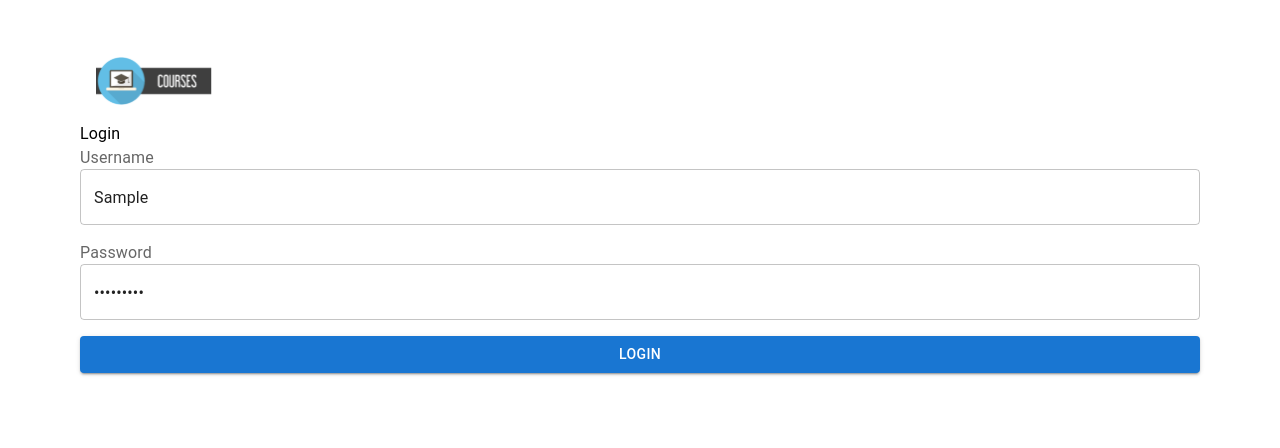
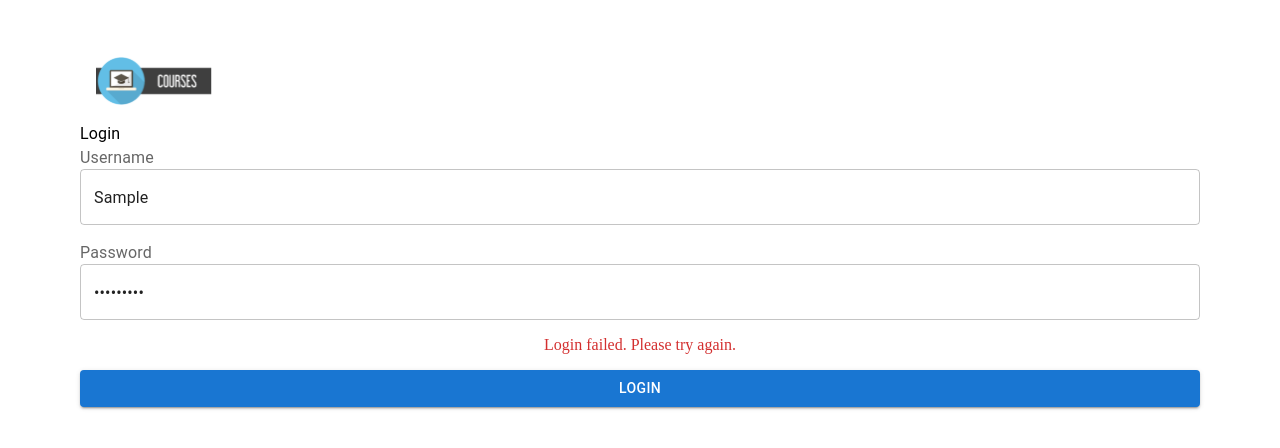
Before and after one commit to Tursynkhan/React-tasks, a React (Vite) app in the folder rs-react-app/: page /login in a window 1280 px wide. Both pictures are taken after typing "Sample", "Sample123" into the empty fields and a click on the button "LOGIN". Shown: the top 448 px of the page. Built offline with nearby package versions, Linux system fonts and the light colour scheme; no server answers.

Commit message:
feat: add validation

```diff
--- a/rs-react-app/src/features/auth/login/ui/LoginForm.tsx
+++ b/rs-react-app/src/features/auth/login/ui/LoginForm.tsx
@@ -1,6 +1,7 @@
 import React from 'react';
 import { Box, FormControl, FormLabel, TextField, Button } from '@mui/material';
 import { loginApi } from '../api/loginApi';
+import { useLoginValidation } from '@/shared/utils/hooks';
 
 type LoginFormProps = {
   onLogin: (token: string, username: string) => void;
@@ -9,9 +10,13 @@ type LoginFormProps = {
 export default function LoginForm({ onLogin }: LoginFormProps) {
   const [username, setUsername] = React.useState('');
   const [password, setPassword] = React.useState('');
+  const { error, validateForm, setGeneralError } = useLoginValidation();
 
   const handleSubmit = async (event: React.FormEvent) => {
     event.preventDefault();
+    if (!validateForm(username, password)) {
+      return;
+    }
     try {
       const response = await loginApi(username, password);
 
@@ -21,6 +26,7 @@ export default function LoginForm({ onLogin }: LoginFormProps) {
       onLogin(response.accessToken, response.username || username);
     } catch (error) {
       console.error('Login failed:', error);
+      setGeneralError('Login failed. Please try again.');
     }
   };
 
@@ -43,6 +49,8 @@ export default function LoginForm({ onLogin }: LoginFormProps) {
           variant="outlined"
           value={username}
           onChange={(event) => setUsername(event.target.value)}
+          error={!!error.username}
+          helperText={error.username}
         />
       </FormControl>
       <FormControl>
@@ -53,8 +61,15 @@ export default function LoginForm({ onLogin }: LoginFormProps) {
           variant="outlined"
           value={password}
           onChange={(event) => setPassword(event.target.value)}
+          error={!!error.password}
+          helperText={error.password}
         />
       </FormControl>
+      {error.general && (
+        <Box color="error.main" textAlign="center">
+          {error.general}
+        </Box>
+      )}
       <Button type="submit" variant="contained" color="primary">
         Login
       </Button>
--- /dev/null
+++ b/rs-react-app/src/shared/utils/hooks.ts
@@ -0,0 +1,34 @@
+import React from 'react';
+
+interface LoginErrors {
+  username?: string;
+  password?: string;
+  general?: string;
+}
+
+export function useLoginValidation() {
+  const [error, setError] = React.useState<LoginErrors>({});
+
+  const validateForm = (username: string, password: string) => {
+    if (!username || !password) {
+      setError({ general: 'Both fields are required' });
+      return false;
+    }
+    if (username.length <= 3 || username.length >= 20) {
+      setError({ username: 'Username must be between 3 and 20 characters' });
+      return false;
+    }
+    if (password.length <= 8 || password.length >= 50) {
+      setError({ password: 'Password must be between 8 and 50 characters' });
+      return false;
+    }
+    setError({});
+    return true;
+  };
+
+  const setGeneralError = (message: string) => {
+    setError({ general: message });
+  };
+
+  return { error, validateForm, setGeneralError };
+}
```
